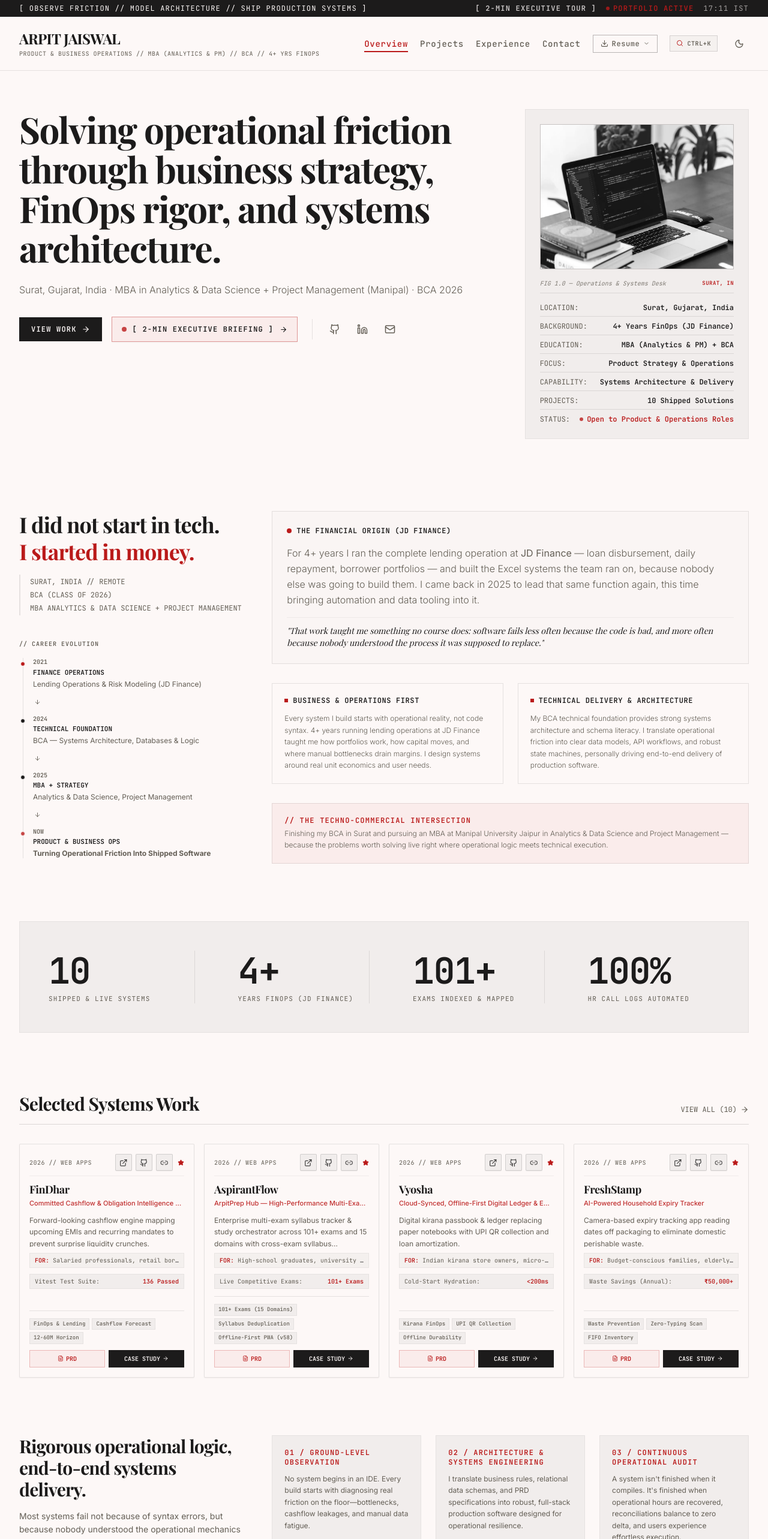
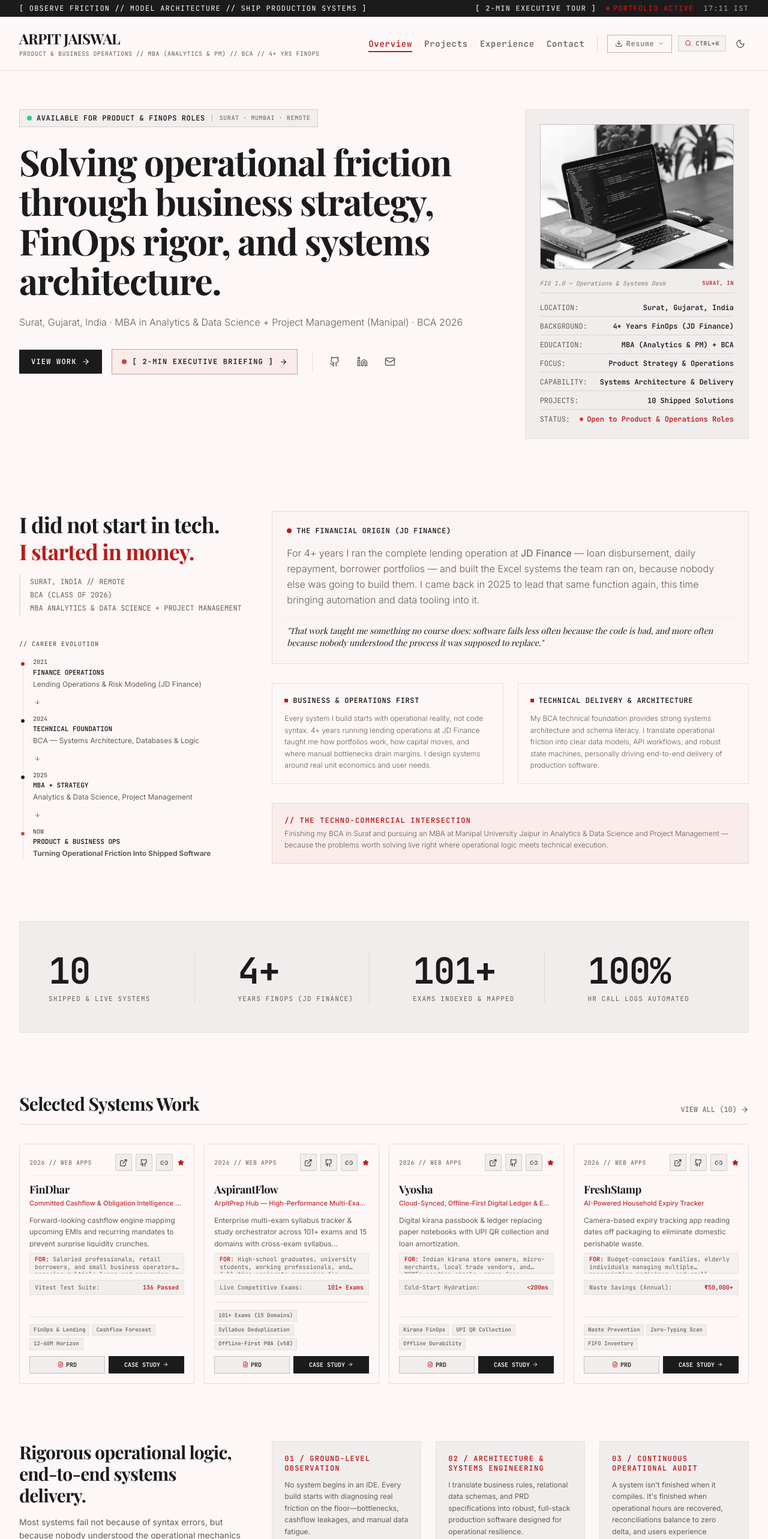
Before and after one commit to Arpitj9974/Arpitj9974-portfolio-, a React (Vite) app: page / in a window 1280 px wide. Shown: the top 2566 px of the page at 60% size. Built offline with nearby package versions, Linux system fonts and the light colour scheme; a web font is replaced by a local one.

Commit message:
feat(ui): resolve 6 recruiter-scan friction points across masthead, hero, and project cards

```diff
--- a/src/App.tsx
+++ b/src/App.tsx
@@ -444,6 +444,14 @@ export default function App() {
               {/* SECTION 01: HERO STATEMENT */}
               <section className="grid grid-cols-1 lg:grid-cols-12 gap-8 md:gap-12 items-start" id="home-hero">
                 <div className="lg:col-span-8 space-y-6">
+                  {/* Availability Masthead Badge */}
+                  <div className="inline-flex items-center gap-2 px-3 py-1.5 bg-surface-container/80 border border-ink/15 text-[10px] sm:text-xs font-mono font-bold tracking-wider uppercase text-ink">
+                    <span className="w-2 h-2 rounded-full bg-emerald-500 animate-pulse shrink-0" />
+                    <span>AVAILABLE FOR PRODUCT &amp; FINOPS ROLES</span>
+                    <span className="text-muted/40 font-normal">|</span>
+                    <span className="text-muted font-normal text-[10px]">Surat · Mumbai · Remote</span>
+                  </div>
+
                   <h1 className="font-serif text-4xl md:text-6xl font-extrabold tracking-tight text-ink leading-[1.1]">
                     {PORTFOLIO_OWNER.tagline}
                   </h1>
@@ -757,7 +765,7 @@ export default function App() {
 
                         {/* Target User / Beneficiary Chip */}
                         {project.targetUser && (
-                          <div className="text-[10px] font-mono px-2 py-1 bg-surface-container/70 border border-ink/5 truncate" title={`Beneficiary: ${project.targetUser}`}>
+                          <div className="text-[10px] font-mono px-2 py-1 bg-surface-container/70 border border-ink/5 line-clamp-2 leading-tight" title={`Beneficiary: ${project.targetUser}`}>
                             <span className="text-accent font-bold">FOR:</span> <span className="text-muted">{project.targetUser}</span>
                           </div>
                         )}
@@ -789,10 +797,10 @@ export default function App() {
                         <div className="grid grid-cols-2 gap-1.5">
                           <button
                             onClick={() => openCaseStudy(project, "prd")}
-                            className="w-full py-1.5 px-1 text-[10px] font-mono font-bold text-accent bg-accent/5 hover:bg-accent hover:text-paper border border-accent/25 transition-all flex items-center justify-center gap-1 cursor-pointer whitespace-nowrap"
-                            title="View 1-Page PRD"
+                            className="w-full py-1.5 px-1 text-[10px] font-mono font-bold text-ink bg-surface-container hover:bg-accent hover:text-paper border border-ink/20 hover:border-accent transition-all flex items-center justify-center gap-1 cursor-pointer whitespace-nowrap shadow-2xs"
+                            title="View 1-Page PRD Specification"
                           >
-                            <FileText size={10} />
+                            <FileText size={10} className="text-accent" />
                             <span>PRD</span>
                           </button>
                           <button
@@ -851,17 +859,24 @@ export default function App() {
                 className="space-y-6"
                 id="home-operations-matrix"
               >
-                <div className="border-b border-ink/15 pb-4">
-                  <div className="flex items-center gap-2 text-xs font-mono font-bold text-accent uppercase tracking-wider">
-                    <span className="h-1.5 w-1.5 rounded-full bg-accent" />
-                    <span>EXECUTIVE OPERATIONS MATRIX</span>
-                  </div>
-                  <h2 className="text-2xl md:text-3xl font-serif font-bold tracking-tight text-ink mt-1">
-                    Friction Observed // Technical System Delivered // Measured ROI
-                  </h2>
-                  <p className="text-xs md:text-sm text-muted font-sans mt-1 max-w-3xl leading-relaxed">
-                    A high-level cross-industry breakdown proving how operational observation translates into robust, production-ready software systems.
-                  </p>
+                <div className="border-b border-ink/15 pb-4 flex flex-col md:flex-row md:items-end justify-between gap-3">
+                  <div>
+                    <div className="flex items-center gap-2 text-xs font-mono font-bold text-accent uppercase tracking-wider">
+                      <span className="h-1.5 w-1.5 rounded-full bg-accent" />
+                      <span>EXECUTIVE OPERATIONS MATRIX</span>
+                    </div>
+                    <h2 className="text-2xl md:text-3xl font-serif font-bold tracking-tight text-ink mt-1">
+                      Friction Observed // Technical System Delivered // Measured ROI
+                    </h2>
+                    <p className="text-xs md:text-sm text-muted font-sans mt-1 max-w-3xl leading-relaxed">
+                      A high-level cross-industry breakdown proving how operational observation translates into robust, production-ready software systems.
+                    </p>
+                  </div>
+                  <div className="shrink-0 font-mono text-[10px] text-muted bg-surface-container px-2.5 py-1.5 border border-ink/15 flex items-center gap-1.5 self-start md:self-auto font-bold tracking-wider">
+                    <ArrowLeft size={10} className="text-accent" />
+                    <span className="text-accent">SWIPE / SCROLL FOR MEASURED ROI</span>
+                    <ArrowRight size={10} className="text-accent" />
+                  </div>
                 </div>
 
                 <div className="overflow-x-auto border border-ink/10 bg-paper">
@@ -964,21 +979,20 @@ export default function App() {
                             </td>
                             <td className="p-3.5 md:p-4 text-right">
                               {proj && (
-                                <div className="flex items-center justify-end gap-2 font-mono text-[11px]">
+                                <div className="flex items-center justify-end gap-1.5 font-mono text-[11px]">
                                   <button
                                     onClick={() => openCaseStudy(proj, "prd")}
-                                    className="text-accent hover:underline font-bold cursor-pointer"
-                                    title="View PRD"
+                                    className="px-2 py-0.5 bg-surface-container hover:bg-accent hover:text-paper border border-ink/15 text-accent font-bold transition-colors cursor-pointer rounded-xs"
+                                    title="View PRD Specification"
                                   >
                                     PRD
                                   </button>
-                                  <span className="text-muted/40">·</span>
                                   <button
                                     onClick={() => openCaseStudy(proj, "narrative")}
-                                    className="text-ink hover:text-accent font-bold cursor-pointer inline-flex items-center gap-1"
+                                    className="px-2 py-0.5 bg-ink text-paper hover:bg-accent text-[11px] font-bold transition-colors cursor-pointer inline-flex items-center gap-1 rounded-xs"
                                   >
                                     <span>Study</span>
-                                    <ChevronRight size={11} />
+                                    <ChevronRight size={10} />
                                   </button>
                                 </div>
                               )}
@@ -1278,7 +1292,7 @@ export default function App() {
 
                             {/* Target User / Beneficiary Chip */}
                             {p.targetUser && (
-                              <div className="text-[10px] font-mono px-2 py-1 bg-surface-container/70 border border-ink/5 truncate" title={`Beneficiary: ${p.targetUser}`}>
+                              <div className="text-[10px] font-mono px-2 py-1 bg-surface-container/70 border border-ink/5 line-clamp-2 leading-tight" title={`Beneficiary: ${p.targetUser}`}>
                                 <span className="text-accent font-bold">FOR:</span> <span className="text-muted">{p.targetUser}</span>
                               </div>
                             )}
@@ -1310,10 +1324,10 @@ export default function App() {
                             <div className="grid grid-cols-2 gap-1.5">
                               <button
                                 onClick={() => openCaseStudy(p, "prd")}
-                                className="w-full py-1.5 px-1 text-[10px] font-mono font-bold text-accent bg-accent/5 hover:bg-accent hover:text-paper border border-accent/25 transition-all flex items-center justify-center gap-1 cursor-pointer whitespace-nowrap"
-                                title="View 1-Page PRD"
+                                className="w-full py-1.5 px-1 text-[10px] font-mono font-bold text-ink bg-surface-container hover:bg-accent hover:text-paper border border-ink/20 hover:border-accent transition-all flex items-center justify-center gap-1 cursor-pointer whitespace-nowrap shadow-2xs"
+                                title="View 1-Page PRD Specification"
                               >
-                                <FileText size={10} />
+                                <FileText size={10} className="text-accent" />
                                 <span>PRD</span>
                               </button>
                               <button
@@ -1383,7 +1397,7 @@ export default function App() {
 
                             {/* Target User / Beneficiary Chip */}
                             {p.targetUser && (
-                              <div className="text-[10px] font-mono px-2 py-1 bg-surface-container/70 border border-ink/5 truncate" title={`Beneficiary: ${p.targetUser}`}>
+                              <div className="text-[10px] font-mono px-2 py-1 bg-surface-container/70 border border-ink/5 line-clamp-2 leading-tight" title={`Beneficiary: ${p.targetUser}`}>
                                 <span className="text-accent font-bold">FOR:</span> <span className="text-muted">{p.targetUser}</span>
                               </div>
                             )}
@@ -1415,10 +1429,10 @@ export default function App() {
                             <div className="grid grid-cols-2 gap-1.5">
                               <button
                                 onClick={() => openCaseStudy(p, "prd")}
-                                className="w-full py-1.5 px-1 text-[10px] font-mono font-bold text-accent bg-accent/5 hover:bg-accent hover:text-paper border border-accent/25 transition-all flex items-center justify-center gap-1 cursor-pointer whitespace-nowrap"
-                                title="View 1-Page PRD"
+                                className="w-full py-1.5 px-1 text-[10px] font-mono font-bold text-ink bg-surface-container hover:bg-accent hover:text-paper border border-ink/20 hover:border-accent transition-all flex items-center justify-center gap-1 cursor-pointer whitespace-nowrap shadow-2xs"
+                                title="View 1-Page PRD Specification"
                               >
-                                <FileText size={10} />
+                                <FileText size={10} className="text-accent" />
                                 <span>PRD</span>
                               </button>
                               <button
@@ -1487,7 +1501,7 @@ export default function App() {
 
                             {/* Target User / Beneficiary Chip */}
                             {p.targetUser && (
-                              <div className="text-[10px] font-mono px-2 py-1 bg-surface-container/70 border border-ink/5 truncate" title={`Beneficiary: ${p.targetUser}`}>
+                              <div className="text-[10px] font-mono px-2 py-1 bg-surface-container/70 border border-ink/5 line-clamp-2 leading-tight" title={`Beneficiary: ${p.targetUser}`}>
                                 <span className="text-accent font-bold">FOR:</span> <span className="text-muted">{p.targetUser}</span>
                               </div>
                             )}
@@ -1519,10 +1533,10 @@ export default function App() {
                             <div className="grid grid-cols-2 gap-1.5">
                               <button
                                 onClick={() => openCaseStudy(p, "prd")}
-                                className="w-full py-1.5 px-1 text-[10px] font-mono font-bold text-accent bg-accent/5 hover:bg-accent hover:text-paper border border-accent/25 transition-all flex items-center justify-center gap-1 cursor-pointer whitespace-nowrap"
-                                title="View 1-Page PRD"
+                                className="w-full py-1.5 px-1 text-[10px] font-mono font-bold text-ink bg-surface-container hover:bg-accent hover:text-paper border border-ink/20 hover:border-accent transition-all flex items-center justify-center gap-1 cursor-pointer whitespace-nowrap shadow-2xs"
+                                title="View 1-Page PRD Specification"
                               >
-                                <FileText size={10} />
+                                <FileText size={10} className="text-accent" />
                                 <span>PRD</span>
                               </button>
                               <button
@@ -1585,7 +1599,7 @@ export default function App() {
 
                         {/* Target User / Beneficiary Chip */}
                         {p.targetUser && (
-                          <div className="text-[10px] font-mono px-2 py-1 bg-surface-container/70 border border-ink/5 truncate" title={`Beneficiary: ${p.targetUser}`}>
+                          <div className="text-[10px] font-mono px-2 py-1 bg-surface-container/70 border border-ink/5 line-clamp-2 leading-tight" title={`Beneficiary: ${p.targetUser}`}>
                             <span className="text-accent font-bold">FOR:</span> <span className="text-muted">{p.targetUser}</span>
                           </div>
                         )}
@@ -1617,10 +1631,10 @@ export default function App() {
                         <div className="grid grid-cols-2 gap-1.5">
                           <button
                             onClick={() => openCaseStudy(p, "prd")}
-                            className="w-full py-1.5 px-1 text-[10px] font-mono font-bold text-accent bg-accent/5 hover:bg-accent hover:text-paper border border-accent/25 transition-all flex items-center justify-center gap-1 cursor-pointer whitespace-nowrap"
-                            title="View 1-Page PRD"
+                            className="w-full py-1.5 px-1 text-[10px] font-mono font-bold text-ink bg-surface-container hover:bg-accent hover:text-paper border border-ink/20 hover:border-accent transition-all flex items-center justify-center gap-1 cursor-pointer whitespace-nowrap shadow-2xs"
+                            title="View 1-Page PRD Specification"
                           >
-                            <FileText size={10} />
+                            <FileText size={10} className="text-accent" />
                             <span>PRD</span>
                           </button>
                           <button
--- a/src/components/Header.tsx
+++ b/src/components/Header.tsx
@@ -48,8 +48,8 @@ export default function Header({
     <header className="sticky top-0 z-40 bg-paper border-b border-ink/10 transition-colors duration-300">
       {/* Top micro-banner */}
       <div className="bg-ink text-paper py-1.5 px-4 md:px-8 text-[9px] md:text-xs font-mono tracking-widest uppercase flex justify-between items-center overflow-hidden">
-        <span>[ OBSERVE FRICTION // MODEL ARCHITECTURE // SHIP PRODUCTION SYSTEMS ]</span>
-        <div className="flex items-center space-x-2 md:space-x-4 shrink-0">
+        <span className="truncate mr-3 whitespace-nowrap">[ OBSERVE FRICTION // MODEL ARCHITECTURE // SHIP PRODUCTION SYSTEMS ]</span>
+        <div className="flex items-center space-x-2 md:space-x-4 shrink-0 whitespace-nowrap">
           {onStartTour && (
             <button
               onClick={onStartTour}
@@ -69,7 +69,7 @@ export default function Header({
         </div>
       </div>
 
-      <div className="max-w-7xl mx-auto px-4 md:px-8 py-5 flex flex-col md:flex-row justify-between items-start md:items-center gap-4">
+      <div className="max-w-7xl mx-auto px-4 md:px-8 py-4 md:py-5 flex flex-col md:flex-row justify-between items-start md:items-center gap-4">
         {/* Brand Name */}
         <div
           onClick={() => setCurrentTab("home")}
@@ -83,16 +83,17 @@ export default function Header({
           </span>
         </div>
 
-        {/* Navigation */}
-        <div className="flex flex-wrap items-center gap-4 md:gap-6 w-full md:w-auto">
-          <nav className="flex flex-wrap items-center gap-x-3 gap-y-2 md:gap-x-5 text-xs md:text-sm font-medium">
+        {/* Navigation & Controls */}
+        <div className="flex flex-wrap items-center justify-between md:justify-end gap-3 md:gap-5 w-full md:w-auto">
+          {/* Main Navigation Links */}
+          <nav className="flex items-center gap-3 sm:gap-4 md:gap-5 text-xs md:text-sm font-medium">
             {navItems.map((item) => (
               <button
                 key={item.id}
                 onClick={() => setCurrentTab(item.id)}
-                className={`relative py-1 transition-all duration-150 text-xs md:text-sm font-mono tracking-wider ${
+                className={`relative py-1 transition-all duration-150 text-xs md:text-sm font-mono tracking-wider cursor-pointer ${
                   currentTab === item.id
-                    ? "text-accent"
+                    ? "text-accent font-bold"
                     : "text-muted hover:text-ink"
                 }`}
               >
@@ -102,13 +103,16 @@ export default function Header({
                 )}
               </button>
             ))}
+          </nav>
 
+          {/* Dedicated Utility Actions (Locked non-wrapping flex container) */}
+          <div className="flex items-center gap-2 sm:gap-2.5 shrink-0 border-l border-ink/15 pl-3 sm:pl-4">
             {/* Resume Dropdown */}
             <div className="relative" ref={dropdownRef}>
               <button
                 onClick={() => setIsResumeDropdownOpen(!isResumeDropdownOpen)}
                 title="Resume Options"
-                className="flex items-center gap-1.5 px-3 py-1.5 border border-ink/30 hover:border-accent hover:text-accent text-muted text-xs font-mono tracking-wider transition-all duration-150 cursor-pointer"
+                className="flex items-center gap-1.5 px-2.5 sm:px-3 py-1.5 border border-ink/30 hover:border-accent hover:text-accent text-muted text-xs font-mono tracking-wider transition-all duration-150 cursor-pointer"
               >
                 <Download size={13} />
                 <span>Resume</span>
@@ -154,11 +158,11 @@ export default function Header({
             <button
               onClick={onToggleTheme}
               title={isDarkMode ? "Switch to Light Mode" : "Switch to Dark Mode"}
-              className="p-2 text-muted hover:text-accent transition-colors duration-200 cursor-pointer"
+              className="p-1.5 text-muted hover:text-accent transition-colors duration-200 cursor-pointer shrink-0"
             >
               {isDarkMode ? <Sun size={16} /> : <Moon size={16} />}
             </button>
-          </nav>
+          </div>
         </div>
       </div>
     </header>
```
